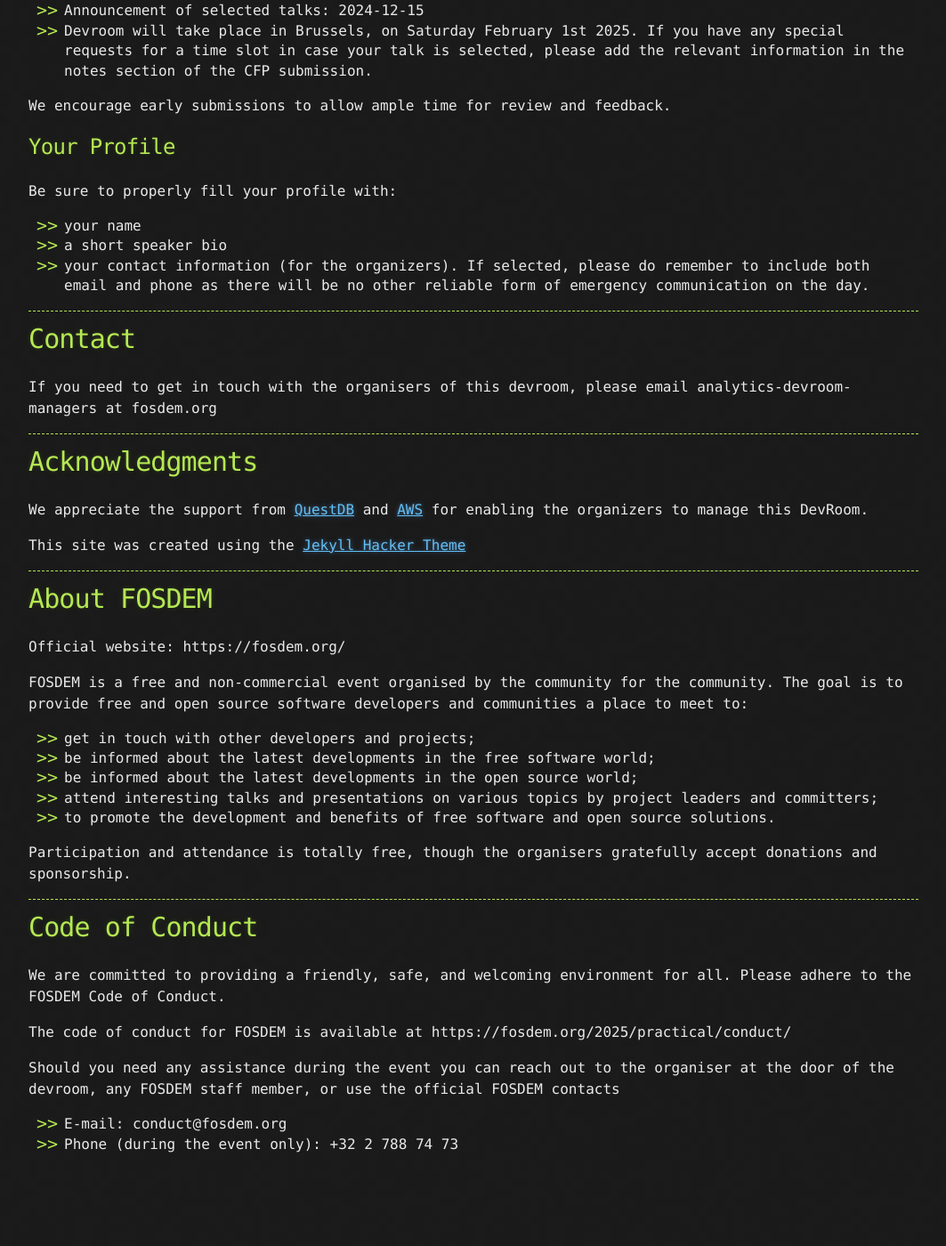
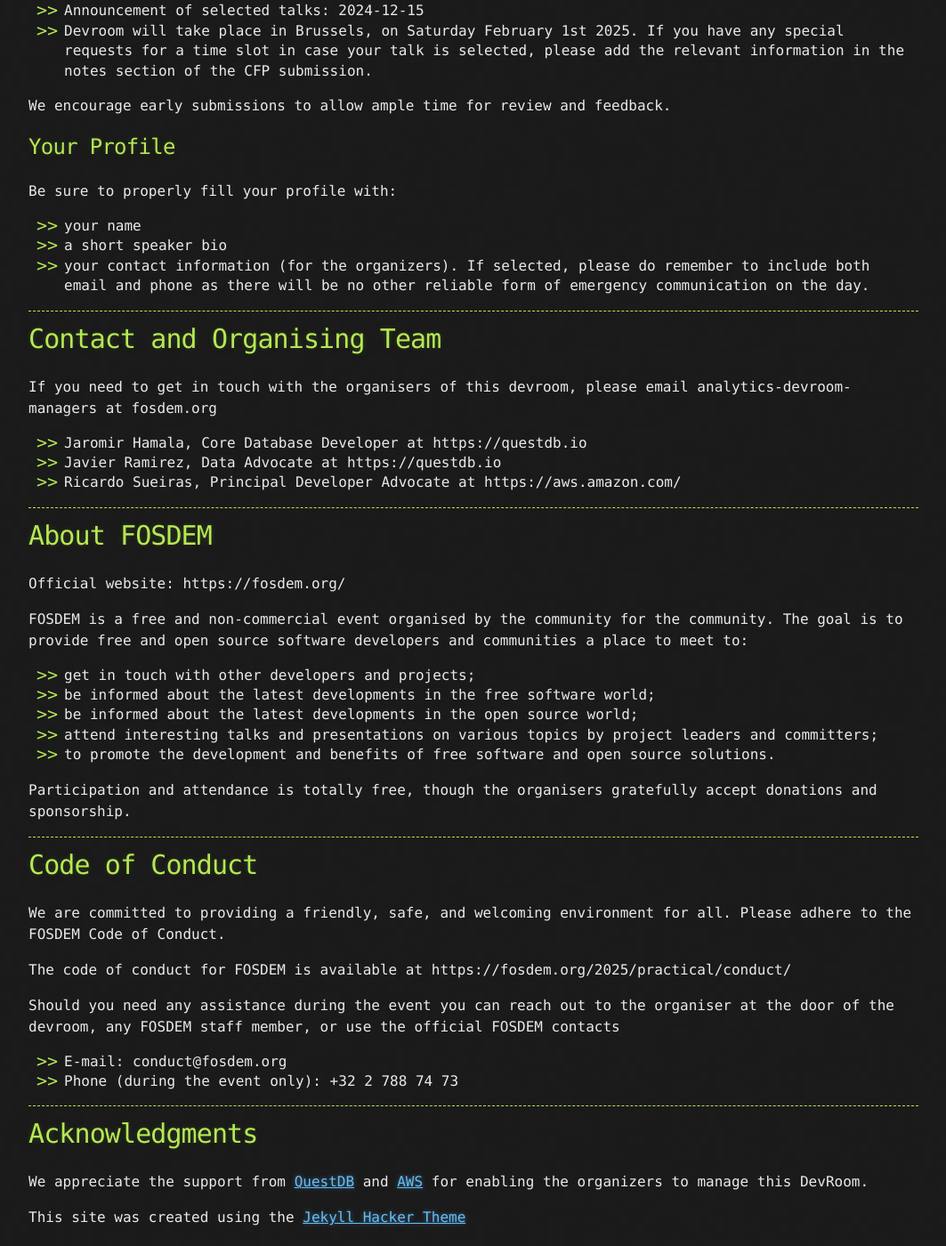
Before and after one commit to javier/data_analytics_devroom_cfp_fosdem_2025, a Jekyll site: the page built from index.md, in a window 1280 px wide and 1400 px high, scrolled down 2088 px. Shown: the whole window at 89% size, without its empty margins (108-1171 px from the left). Built offline with Jekyll 4.4.1, drawn with Linux system fonts in a browser that asks for light colours; before the commit the page ends 3405 px from its top, so only the background shows below that.

Commit message:
adding team members

```diff
--- a/index.md
+++ b/index.md
@@ -97,18 +97,13 @@ there will be no other reliable form of emergency communication on the day.
 
 ***
 
-# Contact
+# Contact and Organising Team
 
 If you need to get in touch with the organisers of this devroom, please email analytics-devroom-managers at fosdem.org
 
-
-***
-
-# Acknowledgments
-
-We appreciate the support from [QuestDB](https://questdb.io) and [AWS](https://aws.amazon.com/) for enabling the organizers to manage this DevRoom.
-
-This site was created using the [Jekyll Hacker Theme](https://pages-themes.github.io/hacker/)
+* Jaromir Hamala, Core Database Developer at https://questdb.io
+* Javier Ramirez, Data Advocate at https://questdb.io
+* Ricardo Sueiras, Principal Developer Advocate at https://aws.amazon.com/
 
 ***
 
@@ -143,3 +138,12 @@ Should you need any assistance during the event you can reach out to the organis
 
 * E-mail: conduct@fosdem.org
 * Phone (during the event only): +32 2 788 74 73
+
+
+***
+
+# Acknowledgments
+
+We appreciate the support from [QuestDB](https://questdb.io) and [AWS](https://aws.amazon.com/) for enabling the organizers to manage this DevRoom.
+
+This site was created using the [Jekyll Hacker Theme](https://pages-themes.github.io/hacker/)
```
